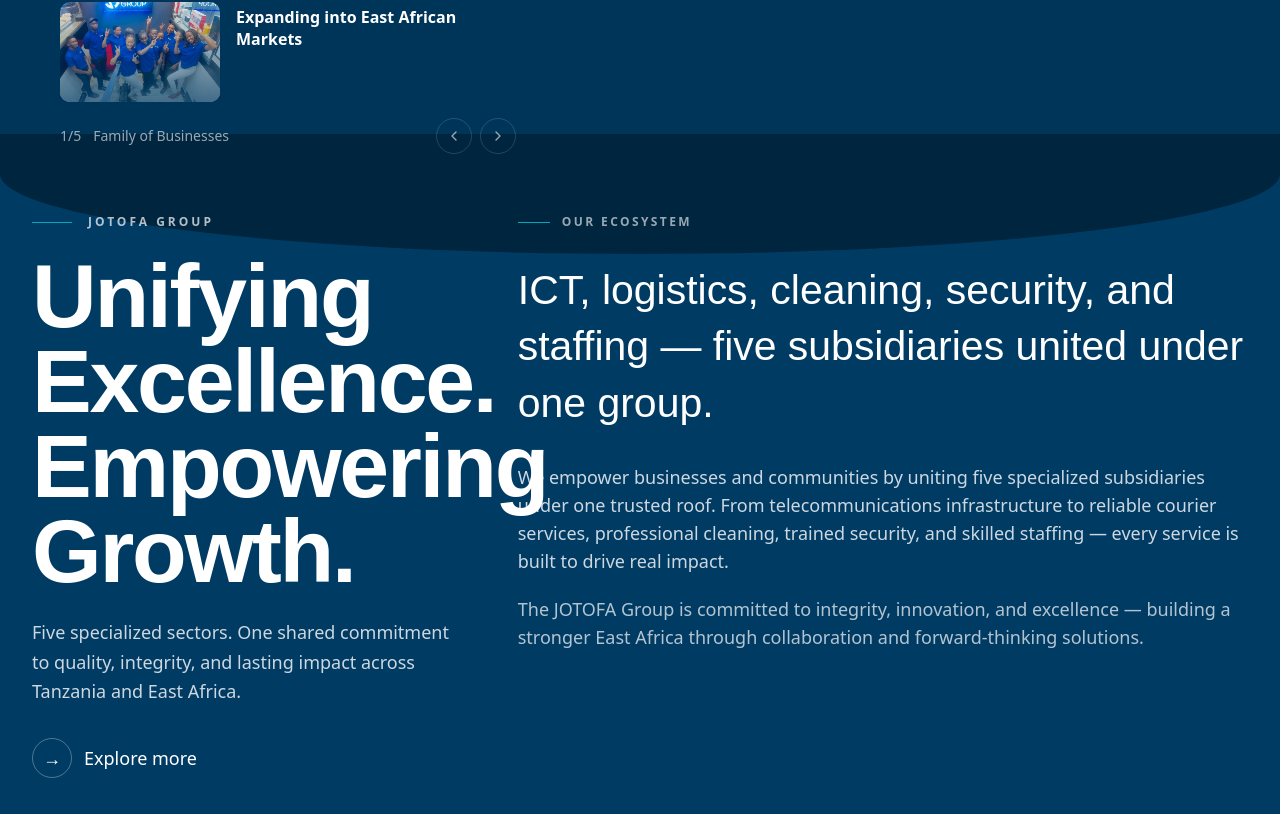
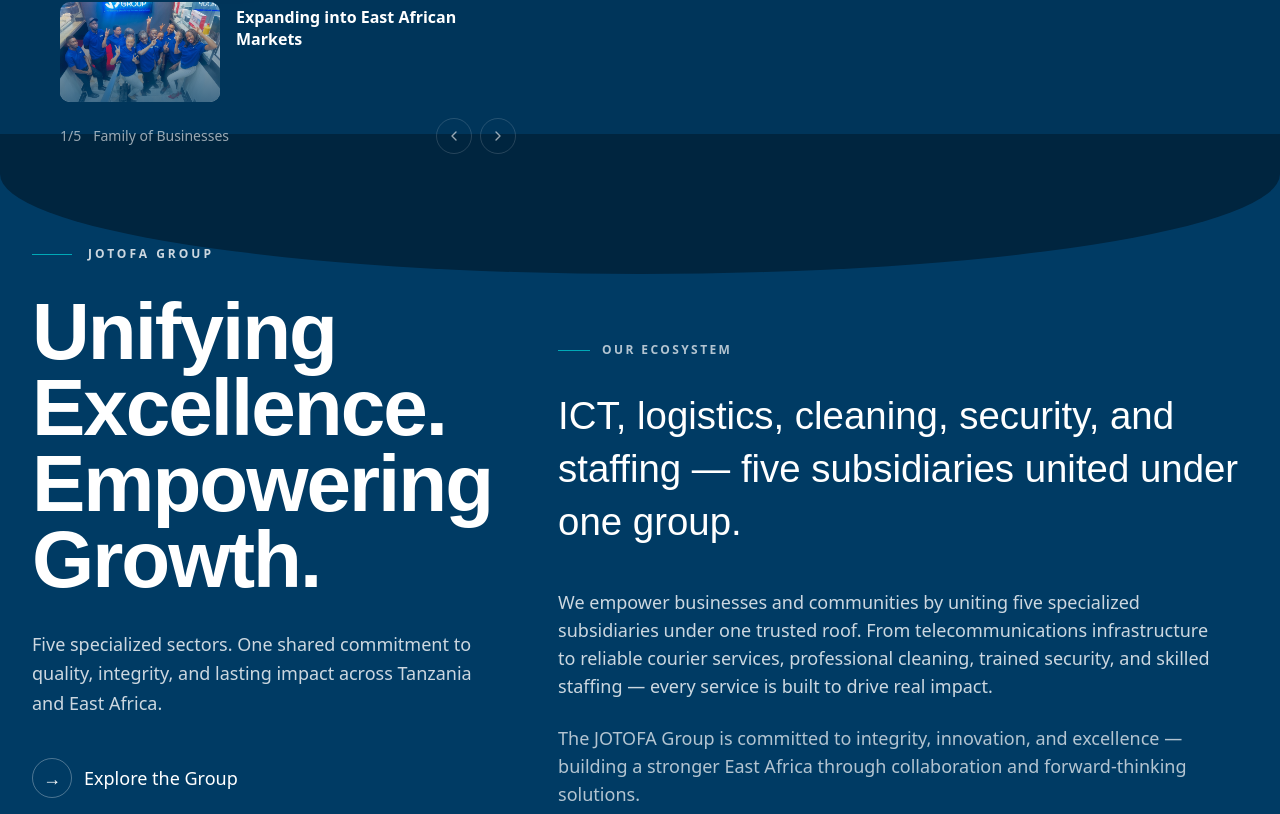
Before and after one commit to sulemsaba/frontendjotofa, a Next.js app: page / in a window 1280 px wide. Shown: the part 606-1420 px from the top of the page. Built offline with nearby package versions, Linux system fonts and the light colour scheme; no server answers; a web font is replaced by a local one.

Commit message:
restructure UnifyingExcellence per art-direction spec

```diff
--- a/src/components/unifying-excellence.tsx
+++ b/src/components/unifying-excellence.tsx
@@ -8,44 +8,47 @@ export function UnifyingExcellence() {
 
   return (
     <section className="relative w-full bg-jotofa-navy text-white overflow-hidden -mt-[60px]">
-      {/* Curve at top — creates smooth transition from Hero above */}
+      {/* Architectural curve — cream ceiling into blue group world */}
       <div
         aria-hidden
         className="absolute top-0 left-0 w-full bg-background pointer-events-none"
         style={{
-          height: "120px",
-          borderRadius: "0 0 50% 50% / 0 0 80px 80px",
+          height: "140px",
+          borderRadius: "0 0 50% 50% / 0 0 100px 100px",
         }}
       />
 
-      <div className="relative z-10 mx-auto max-w-7xl px-4 sm:px-6 lg:px-8 pt-16 sm:pt-20 pb-12 sm:pb-16">
-        <div className="flex flex-col lg:flex-row gap-8 lg:gap-12 items-start">
+      <div className="relative z-10 mx-auto max-w-7xl px-4 sm:px-6 lg:px-8 pt-20 sm:pt-28 pb-16 sm:pb-24">
+        <div className="flex flex-col lg:flex-row gap-10 lg:gap-16 items-start">
           {/* Left column */}
           <motion.div
             initial={{ opacity: 0, y: 30 }}
             whileInView={{ opacity: 1, y: 0 }}
             viewport={{ once: true, margin: "-80px" }}
             transition={{ duration: 0.7, ease: [0.16, 1, 0.3, 1] }}
-            className="w-full lg:w-[36%] flex-shrink-0"
+            className="w-full lg:w-[38%] flex-shrink-0"
           >
-            <div className="flex items-center gap-4 text-xs font-semibold tracking-[0.25em] uppercase text-white/70 mb-6">
+            <div className="flex items-center gap-4 text-xs font-semibold tracking-[0.25em] uppercase text-white/80 mb-8">
               <span className="inline-block w-10 h-px bg-jotofa-accent" />
               JOTOFA Group
             </div>
+
             <h1
-              className="font-bold leading-[0.95] tracking-tight text-white mb-6"
+              className="font-bold leading-[0.95] tracking-tight text-white mb-8"
               style={{
                 fontFamily: "var(--font-playfair-display), 'Playfair Display', serif",
-                fontSize: "clamp(2.8rem, 7vw, 5.6rem)",
+                fontSize: "clamp(2.6rem, 6.5vw, 5rem)",
               }}
             >
               Unifying Excellence.
               <br />
               Empowering Growth.
             </h1>
-            <p className="text-white/80 text-base sm:text-lg leading-relaxed max-w-md mb-8">
+
+            <p className="text-white/80 text-base sm:text-lg leading-relaxed max-w-md mb-10">
               Five specialized sectors. One shared commitment to quality, integrity, and lasting impact across Tanzania and East Africa.
             </p>
+
             <button
               onClick={() => setActivePage("about")}
               className="inline-flex items-center gap-3 text-base sm:text-lg font-medium text-white transition-all duration-200 hover:gap-4 cursor-pointer focus-visible:outline-none focus-visible:ring-2 focus-visible:ring-white/60 group"
@@ -53,34 +56,36 @@ export function UnifyingExcellence() {
               <span className="inline-flex items-center justify-center w-10 h-10 rounded-full border border-white/30 transition-all duration-200 group-hover:bg-white group-hover:text-jotofa-navy">
                 <span className="text-lg leading-none">&rarr;</span>
               </span>
-              Explore more
+              Explore the Group
             </button>
           </motion.div>
 
-          {/* Right column */}
+          {/* Right column — starts lower on desktop */}
           <motion.div
             initial={{ opacity: 0, y: 30 }}
             whileInView={{ opacity: 1, y: 0 }}
             viewport={{ once: true, margin: "-80px" }}
-            transition={{ duration: 0.7, delay: 0.15, ease: [0.16, 1, 0.3, 1] }}
-            className="flex-1"
+            transition={{ duration: 0.7, delay: 0.2, ease: [0.16, 1, 0.3, 1] }}
+            className="flex-1 lg:mt-24"
           >
             <div className="flex items-center gap-3 mb-8">
               <span className="inline-block w-8 h-px bg-jotofa-accent" />
-              <span className="text-xs font-semibold tracking-[0.2em] uppercase text-white/60">
+              <span className="text-xs font-semibold tracking-[0.2em] uppercase text-white/70">
                 Our Ecosystem
               </span>
             </div>
+
             <h2
-              className="font-normal leading-snug text-white mb-8"
+              className="font-normal leading-snug text-white mb-10"
               style={{
                 fontFamily: "var(--font-playfair-display), 'Playfair Display', serif",
-                fontSize: "clamp(1.6rem, 3.2vw, 2.8rem)",
+                fontSize: "clamp(1.5rem, 3vw, 2.6rem)",
               }}
             >
               ICT, logistics, cleaning, security, and staffing — five subsidiaries united under one group.
             </h2>
-            <div className="space-y-5 text-white/80 leading-[1.8]">
+
+            <div className="space-y-6 text-white/80 leading-[1.8] max-w-2xl">
               <p className="text-base sm:text-lg">
                 We empower businesses and communities by uniting five specialized subsidiaries under one trusted roof. From telecommunications infrastructure to reliable courier services, professional cleaning, trained security, and skilled staffing — every service is built to drive real impact.
               </p>
```
